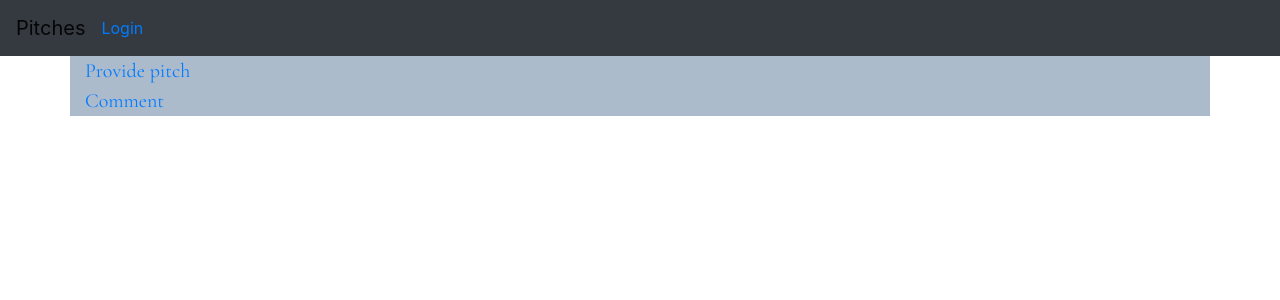
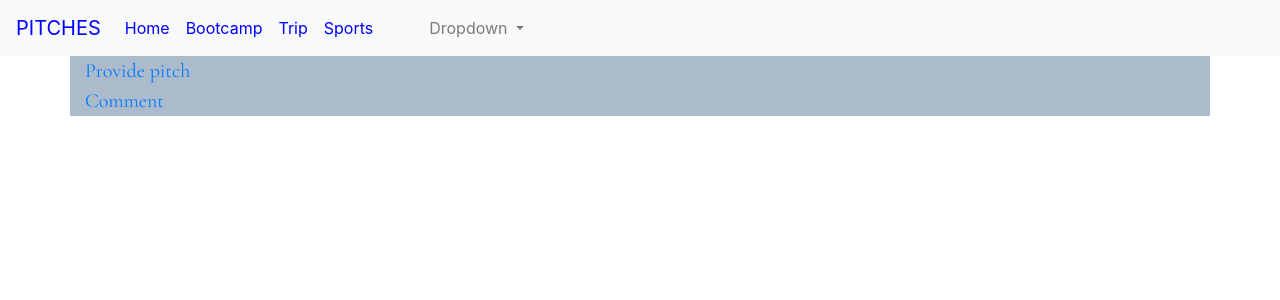
Before and after one commit to Maxwel5/minute-pitch, a Flask app: page /sports/pitches in a window 1280 px wide. Shown: the top 300 px of the page. Run offline with Flask 2, Linux system fonts and the light colour scheme; data that the repository does not hold is empty; some libraries are stand-ins or nearby versions.

Commit message:
Setting navbar

```diff
--- a/app/templates/bootcamp.html
+++ b/app/templates/bootcamp.html
@@ -5,7 +5,7 @@
 {{ super() }}
 
 <link href="https://fonts.googleapis.com/css?family=Cormorant+Garamond&display=swap" rel="stylesheet">
-<div class="container" style="font-family: 'Cormorant Garamond', serif; font-size: 20px; background-color:rgba(12, 56, 105, 0.342); color: #c7efcf">
+<div class="container" style="font-family: 'Cormorant Garamond', serif; font-size: 20px; background-color:rgba(12, 56, 105, 0.342); color: blue">
 
         <h2>Bootcamp Pitches</h2>
         <a href="{{url_for('main.new_pitch')}}">Provide pitch</a>
--- a/app/templates/navbar.html
+++ b/app/templates/navbar.html
@@ -1,6 +1,8 @@
+<!-- <div class="jumbotron">
     <nav class="navbar navbar-expand-lg navbar-light bg-dark">
-    <a class="navbar-brand" href="#">Pitches</a>
-    <button class="navbar-toggler" type="button" data-toggle="collapse" data-target="#navbarSupportedContent" aria-controls="navbarSupportedContent" aria-expanded="false" aria-label="Toggle navigation">
+        <a class="navbar-brand" style="color: blue" href="#">Pitches</a>
+        <button class="navbar-toggler" type="button" data-toggle="collapse" data-target="#navbarSupportedContent"
+            aria-controls="navbarSupportedContent" aria-expanded="false" aria-label="Toggle navigation">
             <span class="navbar-toggler-icon"></span>
         </button>
 
@@ -10,7 +12,7 @@
                     {% if current_user.is_authenticated %}
                 <li><a href="{{url_for('main.profile')}}">Profile</a></li>
                 <a class="nav-link" href="#">Home <span class="sr-only">(current)</span></a>
-                <li style="color:blue;padding:20px;">{{current_user.username}}</li>
+                <li style="color:blue;padding:20px;">{{current_user.username|capitalize}}</li>
                 <li><a href="{{url_for('auth.logout')}}">Sign out</a></li>
                 {% else %}
                 <li><a href="{{url_for('auth.login')}}">Login</a></li>
@@ -20,3 +22,40 @@
             </ul>
         </div>
     </nav>
+</div> -->
+
+<nav class="navbar navbar-expand-lg navbar-light bg-light">
+    <a class="navbar-brand" style="color: blue" href="#">PITCHES</a>
+    <button class="navbar-toggler" type="button" data-toggle="collapse" data-target="#navbarSupportedContent"
+        aria-controls="navbarSupportedContent" aria-expanded="false" aria-label="Toggle navigation">
+        <span class="navbar-toggler-icon"></span>
+    </button>
+
+    <div class="collapse navbar-collapse" id="navbarSupportedContent">
+        <ul class="navbar-nav mr-auto">
+            <li class="nav-item active">
+                <a class="nav-link" style="color: blue" href="#">Home <span class="sr-only">(current)</span></a>
+            </li>
+            <li class="nav-item">
+                <a class="nav-link" style="color: blue" href="#">Bootcamp</a>
+            </li>
+            <li class="nav-item">
+                <a class="nav-link" style="color: blue" href="#">Trip</a>
+            </li>
+            <li class="nav-item">
+                <a class="nav-link" style="color: blue" href="#">Sports</a>
+            </li>
+            <li style="color:blue;padding:20px;">{{current_user.username|capitalize}}</li>
+            <li class="nav-item dropdown">
+                <a class="nav-link dropdown-toggle" href="#" id="navbarDropdown" role="button" data-toggle="dropdown"
+                    aria-haspopup="true" aria-expanded="false">
+                    Dropdown
+                </a>
+                <div class="dropdown-menu" aria-labelledby="navbarDropdown">
+                    <a class="dropdown-item" href="{{url_for('auth.login')}}">Login</a>
+                    <a class="dropdown-item" href="{{url_for('auth.logout')}}">Sign out</a>
+                </div>
+            </li>
+        </ul>
+    </div>
+</nav>
--- a/app/templates/sports.html
+++ b/app/templates/sports.html
@@ -5,7 +5,7 @@
 {{ super() }}
 
 <link href="https://fonts.googleapis.com/css?family=Cormorant+Garamond&display=swap" rel="stylesheet">
-<div class="container" style="font-family: 'Cormorant Garamond', serif; font-size: 20px; background-color:rgba(12, 56, 105, 0.342); color: #c7efcf">
+<div class="container" style="font-family: 'Cormorant Garamond', serif; font-size: 20px; background-color:rgba(12, 56, 105, 0.342); color: blue">
         <a href="{{url_for('main.new_pitch')}}">Provide pitch</a>
         <div>
                 {% for pitch in pitches  %}
--- a/app/templates/trips.html
+++ b/app/templates/trips.html
@@ -5,7 +5,7 @@
 {{ super() }}
 
 <link href="https://fonts.googleapis.com/css?family=Cormorant+Garamond&display=swap" rel="stylesheet">
-<div class="container" style="font-family: 'Cormorant Garamond', serif; font-size: 20px; background-color:rgba(12, 56, 105, 0.342); color: #c7efcf">
+<div class="container" style="font-family: 'Cormorant Garamond', serif; font-size: 20px; background-color:rgba(12, 56, 105, 0.342); color: blue">
         <h2>Trip Pitches</h2>
         <a href="{{url_for('main.new_pitch')}}">Provide pitch</a>
         <div>
--- a/manage.py
+++ b/manage.py
@@ -4,7 +4,6 @@ from app import create_app, db
 from app.models import User
 
 app = create_app('production')
-# app = create_app('test')
 manager =  Manager(app)
 migrate = Migrate(app,db)
 manager.add_command('runserver',Server(use_debugger=True))
```
Lines whose indentation alone changed are shown as unchanged.
